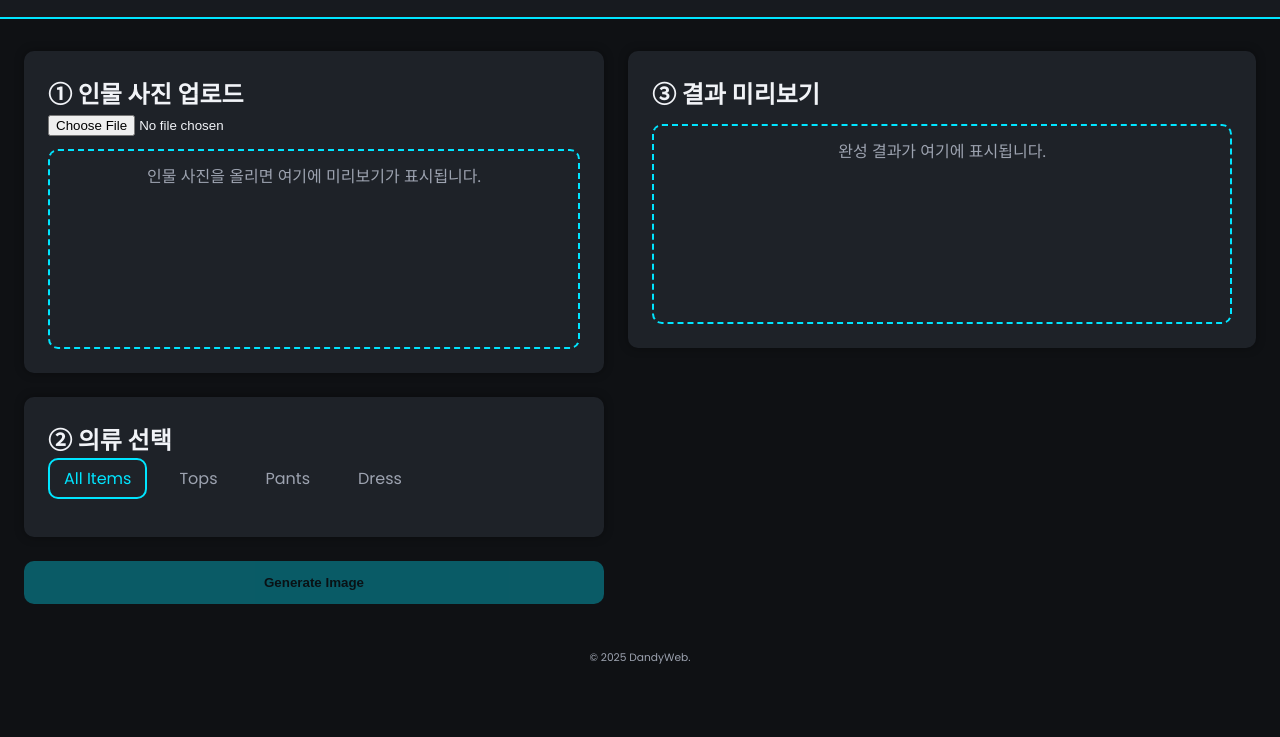
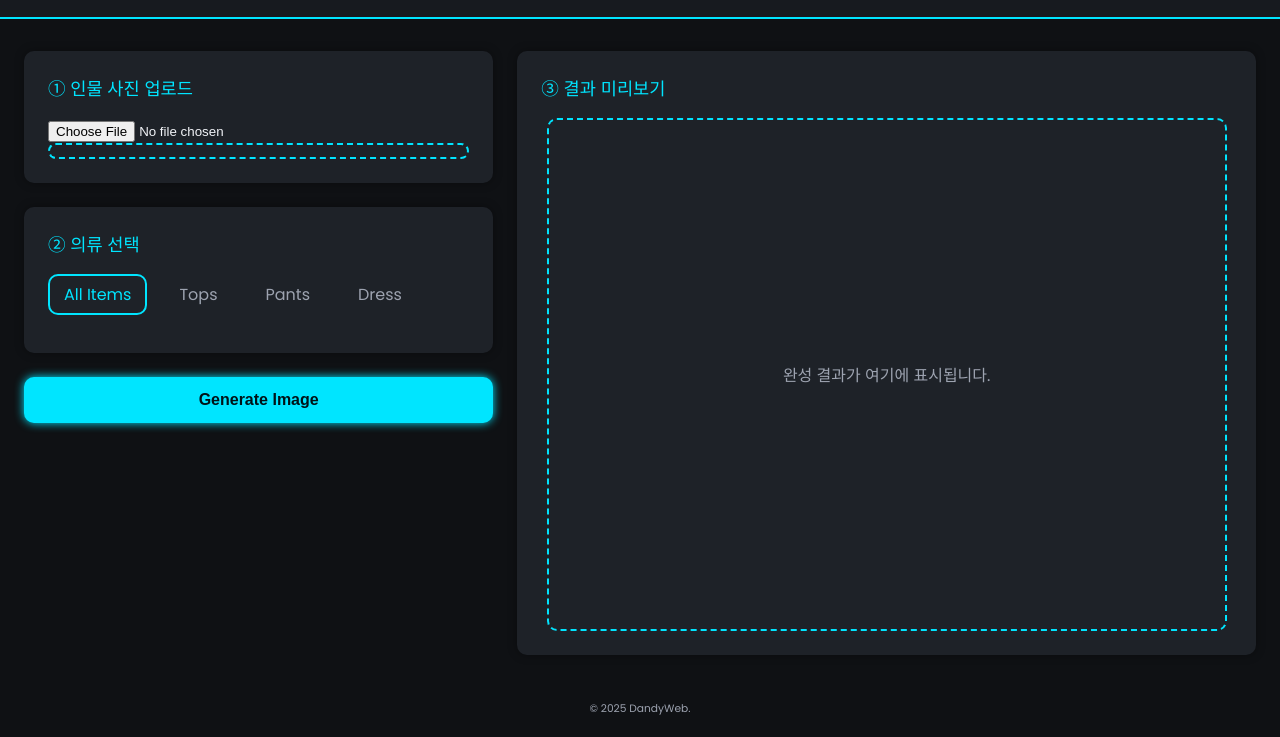
Before and after one commit to DANDYWEB/ai-fitting, a website: page public/index.html in a window 1280 px wide. Shown: the part 63-800 px from the top of the page. Drawn offline with Linux system fonts and the light colour scheme; no server answers.

Commit message:
feat: reorder layout for upload, clothes, result

```diff
--- a/public/index.html
+++ b/public/index.html
@@ -8,24 +8,17 @@
   <link rel="stylesheet" href="style.css">
 </head>
 <body class="dark">
-  <header>
-    <h1><span class="accent">AI</span> Fitting Room</h1>
-  </header>
+  <header><h1><span class="accent">AI</span> Fitting Room</h1></header>
 
   <main class="workspace">
-    <!-- 왼쪽 패널: ① 업로드 → ② 의류 선택 → 버튼 -->
-    <div class="left-panel">
-      <!-- ① 인물 업로드 -->
-      <section class="card upload-section">
+    <aside class="side-panel">
+      <section class="card">
         <h2>① 인물 사진 업로드</h2>
         <input type="file" id="personPhoto" accept="image/*">
-        <div id="photoPreview" class="preview-box">
-          <p class="placeholder">인물 사진을 올리면 여기에 미리보기가 표시됩니다.</p>
-        </div>
+        <div id="photoPreview" class="preview-box"></div>
       </section>
 
-      <!-- ② 의류 선택 -->
-      <section class="card clothes-section">
+      <section class="card">
         <h2>② 의류 선택</h2>
         <ul id="categoryTabs" class="tabs">
           <li data-cat="all" class="active">All Items</li>
@@ -36,12 +29,10 @@
         <div id="clothingGrid" class="grid-clothes"></div>
       </section>
 
-      <!-- Generate 버튼 -->
-      <button id="generateBtn" type="button" disabled>Generate Image</button>
-    </div>
+      <button id="generateBtn" type="button">Generate Image</button>
+    </aside>
 
-    <!-- 오른쪽 패널: ③ 결과 미리보기 -->
-    <section class="card result-section">
+    <section class="result-panel card">
       <h2>③ 결과 미리보기</h2>
       <div id="resultBox" class="result-box">
         <p class="placeholder">완성 결과가 여기에 표시됩니다.</p>
@@ -49,9 +40,7 @@
     </section>
   </main>
 
-  <footer>
-    <small>&copy; 2025 DandyWeb.</small>
-  </footer>
+  <footer><small>&copy; 2025 DandyWeb.</small></footer>
 
   <script type="module" src="script.js"></script>
 </body>
--- a/public/style.css
+++ b/public/style.css
@@ -1,60 +1,79 @@
-/* ────────────────────────────────────────────────
-   컬러 & 공통 리셋
-──────────────────────────────────────────────── */
+/* ───────────────────────────────────────────────────────
+   기본 색상·레이아웃 정의
+─────────────────────────────────────────────────────── */
 :root {
-  --bg-900: #0f1114;
-  --bg-800: #171a1f;
-  --bg-card: #1e2228;
-  --txt-100: #f1f3f7;
-  --txt-300: #9da3b0;
-  --accent: #00e5ff;
-  --radius: 10px;
+  --bg-900:   #0f1114;
+  --bg-800:   #171a1f;
+  --bg-card:  #1e2228;
+  --txt-100:  #f1f3f7;
+  --txt-300:  #9da3b0;
+  --accent:   #00e5ff;
+  --radius:   10px;
 }
 
 * {
   box-sizing: border-box;
-  margin: 0; padding: 0;
+  margin: 0;
+  padding: 0;
 }
 
 body.dark {
   font-family: 'Poppins', sans-serif;
   background: var(--bg-900);
   color: var(--txt-100);
+  min-height: 100vh;
   display: flex;
   flex-direction: column;
-  min-height: 100vh;
 }
 
-/* 헤더 */
 header {
   padding: 20px 32px;
   background: var(--bg-800);
   border-bottom: 2px solid var(--accent);
   text-align: center;
 }
+
 header h1 {
-  font-size: 1.65rem; font-weight: 600;
+  font-size: 1.65rem;
+  font-weight: 600;
 }
-.accent { color: var(--accent); }
 
-/* ────────────────────────────────────────────────
-   레이아웃: 모바일은 세로, 데스크톱은 가로
-──────────────────────────────────────────────── */
+header .accent {
+  color: var(--accent);
+}
+
+/* ───────────────────────────────────────────────────────
+   메인 레이아웃
+─────────────────────────────────────────────────────── */
 .workspace {
+  flex: 1;
   display: flex;
-  flex-direction: column;
+  flex-wrap: wrap;
   gap: 24px;
   padding: 32px 24px;
 }
 
-/* 왼쪽 컬럼: 업로드·의류·버튼 */
-.left-panel {
+/* ✱ PC 화면에서 업로드 섹션 + 결과 섹션을
+   가로(center) 정렬 */
+@media screen and (min-width: 1024px) {
+  .workspace {
+    justify-content: center;
+  }
+}
+
+.side-panel {
+  flex: 1 0 340px;
   display: flex;
   flex-direction: column;
   gap: 24px;
 }
 
-/* 카드 공통 */
+.result-panel {
+  flex: 2 1 480px;
+  display: flex;
+  flex-direction: column;
+}
+
 .card {
   background: var(--bg-card);
   padding: 24px;
@@ -62,42 +81,49 @@ header h1 {
   box-shadow: 0 0 10px rgba(0,0,0,0.35);
 }
 
-/* ① 업로드 섹션 */
-.upload-section,
-.result-section {
-  width: 100%;
-  max-width: 680px;   /* 미리보기 영역 최대 너비 */
-  margin: 0 auto;
+.card h2 {
+  font-size: 1.1rem;
+  font-weight: 500;
+  margin-bottom: 16px;
+  color: var(--accent);
 }
-.upload-section .preview-box,
-.result-section .result-box {
+
+/* ───────────────────────────────────────────────────────
+   ① 인물 사진 업로드 (프리뷰 너비 제한)
+─────────────────────────────────────────────────────── */
+.preview-box {
   margin-top: 12px;
   border: 2px dashed var(--accent);
   border-radius: var(--radius);
-  padding: 12px;
+  padding: 6px;
   text-align: center;
-  min-height: 200px;
 }
-.upload-section .preview-box img,
-.result-section .result-box img {
+
+/* 미리보기 최대 너비 680px 유지 */
+#photoPreview {
+  width: 100%;
+  max-width: 680px;
+  margin: 0 auto;
+}
+
+#photoPreview img {
   width: 100%;
   border-radius: var(--radius);
 }
-.placeholder {
-  color: var(--txt-300);
-}
 
-/* ② 의류 선택 (그리드 높이 제한) */
-.clothes-section {
-  margin-top: 0;
-}
+/* ───────────────────────────────────────────────────────
+   ② 의류 선택창 (높이 제한 600px)
+─────────────────────────────────────────────────────── */
 .tabs {
   display: flex;
   gap: 16px;
+  margin-bottom: 14px;
   overflow-x: auto;
-  margin-bottom: 14px;
+  scrollbar-width: none;
 }
-.tabs::-webkit-scrollbar { display: none; }
+.tabs::-webkit-scrollbar {
+  display: none;
+}
 .tabs li {
   list-style: none;
   padding: 6px 14px;
@@ -118,22 +144,30 @@ header h1 {
   display: grid;
   grid-template-columns: repeat(auto-fill, minmax(95px, 1fr));
   gap: 12px;
-  max-height: 600px;        /* 최대 높이 600px */
+  margin-top: 8px;
+
+  max-height: 600px;       /* ← 높이 600px로 제한 */
   overflow-y: auto;
-  padding-right: 6px;
+  padding-right: 4px;
 }
-.grid-clothes::-webkit-scrollbar { width: 6px; }
+.grid-clothes::-webkit-scrollbar {
+  width: 6px;
+}
 .grid-clothes::-webkit-scrollbar-thumb {
   background: var(--accent);
   border-radius: 3px;
 }
+
 .clothing-item {
-  position: relative;
   border: 2px solid transparent;
   border-radius: var(--radius);
   overflow: hidden;
   cursor: pointer;
-  transition: transform .25s, border-color .25s;
+  transition: .25s;
+}
+.clothing-item img {
+  width: 100%;
+  display: block;
 }
 .clothing-item.selected {
   border-color: var(--accent);
@@ -141,21 +175,22 @@ header h1 {
 .clothing-item:hover {
   transform: scale(1.04);
 }
-.clothing-item img {
-  width: 100%;
-  display: block;
+
+.item-info {
+  display: flex;
+  flex-direction: column;
+  align-items: center;
+  font-size: .75rem;
+  padding: 4px 2px;
+  background: rgba(0,0,0,0.35);
 }
-.item-info {
-  position: absolute;
-  bottom: 0; left: 0; right: 0;
-  background: rgba(0,0,0,0.5);
-  color: var(--txt-100);
-  padding: 4px;
-  font-size: .75rem;
-  text-align: center;
+.item-info span:last-child {
+  color: var(--txt-300);
 }
 
-/* Generate 버튼 */
+/* ───────────────────────────────────────────────────────
+   버튼
+─────────────────────────────────────────────────────── */
 button {
   width: 100%;
   padding: 14px 0;
@@ -167,6 +202,7 @@ button {
   cursor: pointer;
   transition: .25s;
   box-shadow: 0 0 10px var(--accent);
+  font-size: 1rem;
 }
 button:disabled {
   opacity: .35;
@@ -177,14 +213,34 @@ button:not(:disabled):hover {
   filter: brightness(1.15);
 }
 
-/* ③ 결과 섹션 */
-.result-section {
+/* ───────────────────────────────────────────────────────
+   ③ 결과 미리보기 (최대 폭 680px 유지)
+─────────────────────────────────────────────────────── */
+.result-box {
+  flex: 1;
+  display: flex;
+  align-items: center;
+  justify-content: center;
+  min-height: 400px;
+  border: 2px dashed var(--accent);
+  border-radius: var(--radius);
+  padding: 12px;
+
   width: 100%;
-  max-width: 680px;
-  margin: 0 auto;
+  max-width: 680px;        /* ← 최대 680px */
+  margin: 0 auto;          /* 가운데 정렬 */
+}
+.result-box img {
+  width: 100%;
+  border-radius: var(--radius);
+}
+.placeholder {
+  color: var(--txt-300);
 }
 
-/* 푸터 */
+/* ───────────────────────────────────────────────────────
+   푸터
+─────────────────────────────────────────────────────── */
 footer {
   text-align: center;
   padding: 12px 0 20px;
@@ -192,19 +248,14 @@ footer {
   color: var(--txt-300);
 }
 
-/* 데스크톱에서 가로 배치 */
-@media screen and (min-width: 1024px) {
+/* ───────────────────────────────────────────────────────
+   반응형: 800px 이하 → 세로 구성
+─────────────────────────────────────────────────────── */
+@media (max-width: 800px) {
   .workspace {
-    flex-direction: row;
-    align-items: flex-start;
-    justify-content: center;
+    flex-direction: column;
   }
-  .left-panel {
-    flex: 1;
-    max-width: 680px;
-  }
-  .result-section {
-    flex: 1;
-    max-width: 680px;
+  .result-panel {
+    flex: auto;
   }
 }
```
